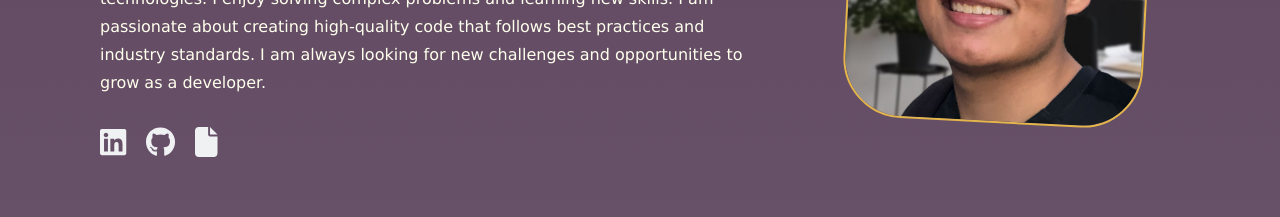
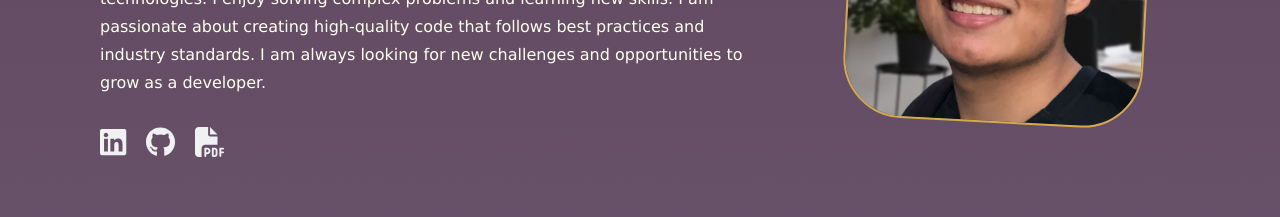
Before and after one commit to antsanchez198/Portfolio-Website, a React (Create React App) app: page / in a window 1280 px wide. Shown: the part 400-617 px from the top of the page. Built offline with nearby package versions, Linux system fonts and the light colour scheme.

Commit message:
changed color

```diff
--- a/src/website/Card.js
+++ b/src/website/Card.js
@@ -36,18 +36,18 @@ export default function Card(props) {
             <dialog id={props.desc}>
                 <div className='dialog-inner'>
                     <div class="top-text">{props.title}</div>
-                    <a
+                    {/* <a
                         href={props.projectLink}
                         target="_blank"
                         rel="noreferrer"
                         title="View Project"
-                    >
+                    > */}
                         {/* <FontAwesomeIcon
                                     icon={faLink}
                                     className="homepage-social-icon yellow"
                                 /> */}
                         <img class="dialog-image" src={props.image} />
-                    </a>
+                    {/* </a> */}
                     <div className='dialog-bottom-section'>
                         <div class="bottom-text ">{props.desc}</div>
                         <div className='exp-tech-stack-dialog'>
@@ -56,7 +56,7 @@ export default function Card(props) {
                             })}
                         </div>
                         <div className='bottom-button-container '>
-                            {/* <a
+                            <a
                                 href={props.projectLink}
                                 target="_blank"
                                 rel="noreferrer"
@@ -65,7 +65,7 @@ export default function Card(props) {
                                     icon={faLink}
                                     className="homepage-social-icon yellow"
                                 />
-                            </a> */}
+                            </a>
                             <a
                                 href={props.sourceLink}
                                 target="_blank"
--- a/src/website/MainPage.css
+++ b/src/website/MainPage.css
@@ -19,7 +19,7 @@ body {
 :root {
   --main-color: #234E70;
   --second-color: #FFFFED;
-  --yellow-color: #e3b54a;
+  --yellow-color: #e3b54ae2;
   --light-yellow-color: #f7e6bf;
   --font: Verdana;
   --light-grey: #f0f1f3;
@@ -253,7 +253,7 @@ h1 {
   /* background-color: var(--light-yellow-color); */
   border-radius: 0 30px 30px 0px;
   /* border-left: 2px solid #333; */
-  background-color: var(--yellow-color);
+  background-color: transparent;
 }
 
 .right div {
--- a/src/website/MainPage.js
+++ b/src/website/MainPage.js
@@ -1,7 +1,7 @@
 import './MainPage.css';
 import NavBar from './NavBar';
 import Card from './Card';
-import { faMailBulk, faFile } from "@fortawesome/free-solid-svg-icons";
+import { faMailBulk, faFilePdf} from "@fortawesome/free-solid-svg-icons";
 import { FontAwesomeIcon } from "@fortawesome/react-fontawesome";
 import {
     faLinkedin,
@@ -96,7 +96,7 @@ export default function MainPage() {
                                 title="View Resume"
                             >
                                 <FontAwesomeIcon
-                                    icon={faFile}
+                                    icon={faFilePdf}
                                     className="homepage-social-icon"
                                 />
                             </a>
```
